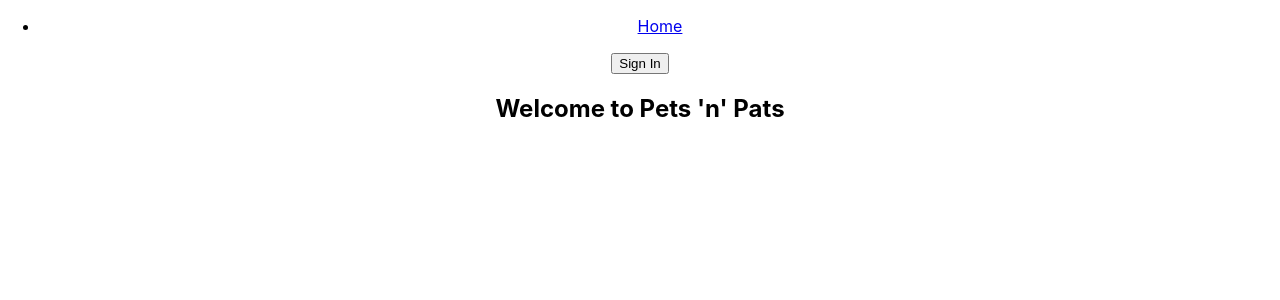
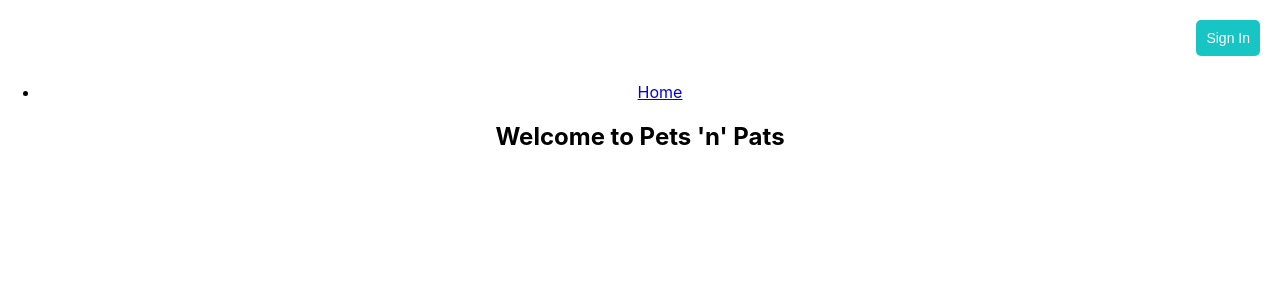
Before and after one commit to mako-hammerhead-2022/pets-n-pats, a React (Vite) app: page / in a window 1280 px wide. Shown: the top 300 px of the page. Built offline with nearby package versions, Linux system fonts and the light colour scheme.

Commit message:
Add styling for login component

```diff
--- a/client/App.jsx
+++ b/client/App.jsx
@@ -8,12 +8,12 @@ function App() {
   return (
     <div className='App'>
       <nav>
+        <Login />
         <ul>
           <li>
             <Link to='/'>Home</Link>
           </li>
         </ul>
-        <Login />
       </nav>
       <h2>{"Welcome to Pets 'n' Pats"}</h2>
       <Routes></Routes>
--- /dev/null
+++ b/client/components/Login.css
@@ -0,0 +1,30 @@
+.login-welcome {
+  font-size: 18px;
+  color: rgb(0, 0, 0);
+  margin: 10px;
+}
+
+.btn {
+  background-color: rgb(23, 197, 197);
+  color: white;
+  font-size: 14px;
+  border-radius: 5px;
+  border-style: none;
+  padding: 10px;
+  margin: 10px;
+  cursor: pointer;
+}
+
+.avatar {
+  border-radius: 50%;
+  width: 50px;
+  height: 50px;
+  margin: 10px;
+}
+
+.login {
+  display: flex;
+  align-items: center;
+  justify-content: flex-end;
+  margin: 10px;
+}
--- a/client/components/Login.jsx
+++ b/client/components/Login.jsx
@@ -1,10 +1,11 @@
 import React from 'react'
 import { useAuth0 } from '@auth0/auth0-react'
+
+import './Login.css'
 
 const Login = () => {
   const { isAuthenticated, user, logout, loginWithRedirect } = useAuth0()
 
-  // console.log(user)
   const handleSignOut = () => {
     logout()
   }
@@ -14,17 +15,23 @@ const Login = () => {
   }
 
   return (
-    <>
-      {isAuthenticated && <p>{`Welcome back, ${user.nickname}`}</p>}
+    <div className='login'>
+      {isAuthenticated && (
+        <p className='login-welcome'>{`Welcome back, ${user.nickname}`}</p>
+      )}
       {isAuthenticated ? (
         <>
-          <button onClick={handleSignOut}>Sign Out</button>
-          <img src={user.picture} />
+          <button onClick={handleSignOut} className='btn'>
+            Sign Out
+          </button>
+          <img src={user.picture} className='avatar' />
         </>
       ) : (
-        <button onClick={handleSignIn}>Sign In</button>
+        <button onClick={handleSignIn} className='btn'>
+          Sign In
+        </button>
       )}
-    </>
+    </div>
   )
 }
 
```
